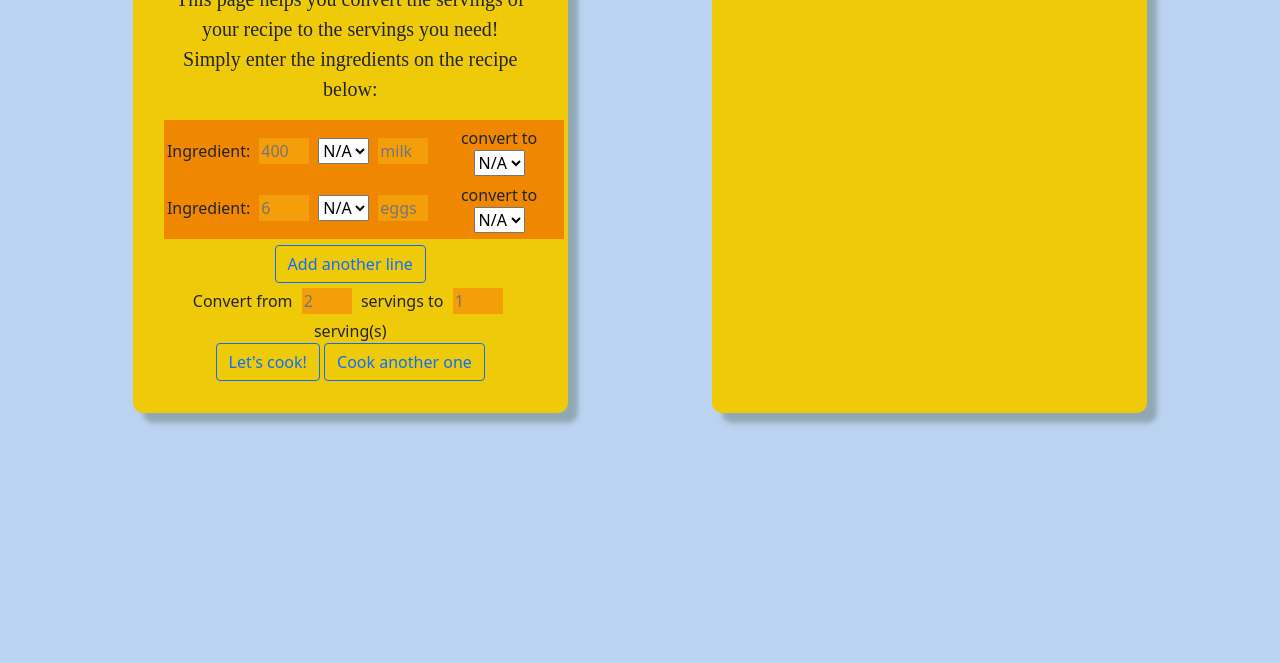
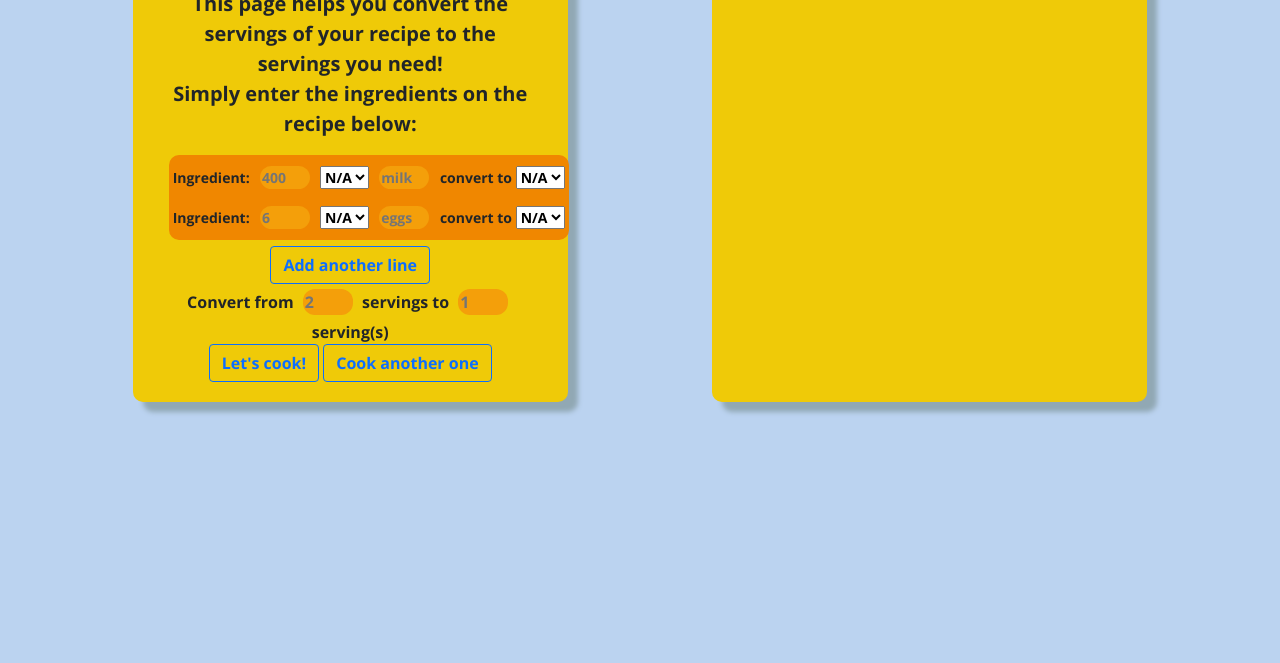
Before and after one commit to wppqywq/mcwics, a plain HTML site: page index.html in a window 1280 px wide. Shown: the part 137-800 px from the top of the page. Drawn offline with nearby package versions, Linux system fonts and the light colour scheme.

Commit message:
added a google font

```diff
--- a/script.js
+++ b/script.js
@@ -65,7 +65,7 @@ addForm.addEventListener('submit', function (e) {
     }
 
     const outro = document.createElement('p');
-    outro.innerHTML = "Your recipe is here!"
+    outro.innerHTML = "Your recipe is here!<br>You'll need";
     document.querySelector("#resultTable").append(outro);
     document.querySelector("#resultTable").insertAdjacentElement('beforeend', table);
 
--- a/style.css
+++ b/style.css
@@ -1,3 +1,8 @@
+
+* {
+    font-family: 'Open Sans', sans-serif;
+}
+
 body{
     margin-top: 50px;
     margin-bottom: 50px;
@@ -12,7 +17,7 @@ h1{
     text-align:center;
 }
 p{
-    font-family:"Times New Roman";
+    /*font-family:"Times New Roman";*/
     font-size:20px;
     border-style:hidden;
 }
@@ -24,14 +29,15 @@ p{
     width:400px;
     border-spacing:2px 5px;
     margin: 6px;
+    border-radius: 10px;
+    font-size: 14px;
 }
 
 #left-content {
     background-color: #efca08;
     border-radius: 10px;
-    padding: 15px 25px;
+    padding: 20px 30px;
     display: flex;
-    height: 500px;
     flex-direction: column;
     text-align: center;
     box-shadow:10px 10px 5px #91a8b4;
@@ -40,12 +46,13 @@ p{
 #right-content {
     background-color: #efca08;
     border-radius: 10px;
-    padding: 15px 25px;
+    padding: 20px 30px;
     display: flex;
-    height: 500px;
     flex-direction: column;
     text-align: center;
     box-shadow:10px 10px 5px #91a8b4;
+    font-size: 30px;
+    text-align: center;
 }
 /*
 #ingredient{
@@ -63,4 +70,5 @@ input{
     width:50px;
     border-spacing:1px 5px;
     margin: 5px;
+    border-radius: 12px;
 }
```
